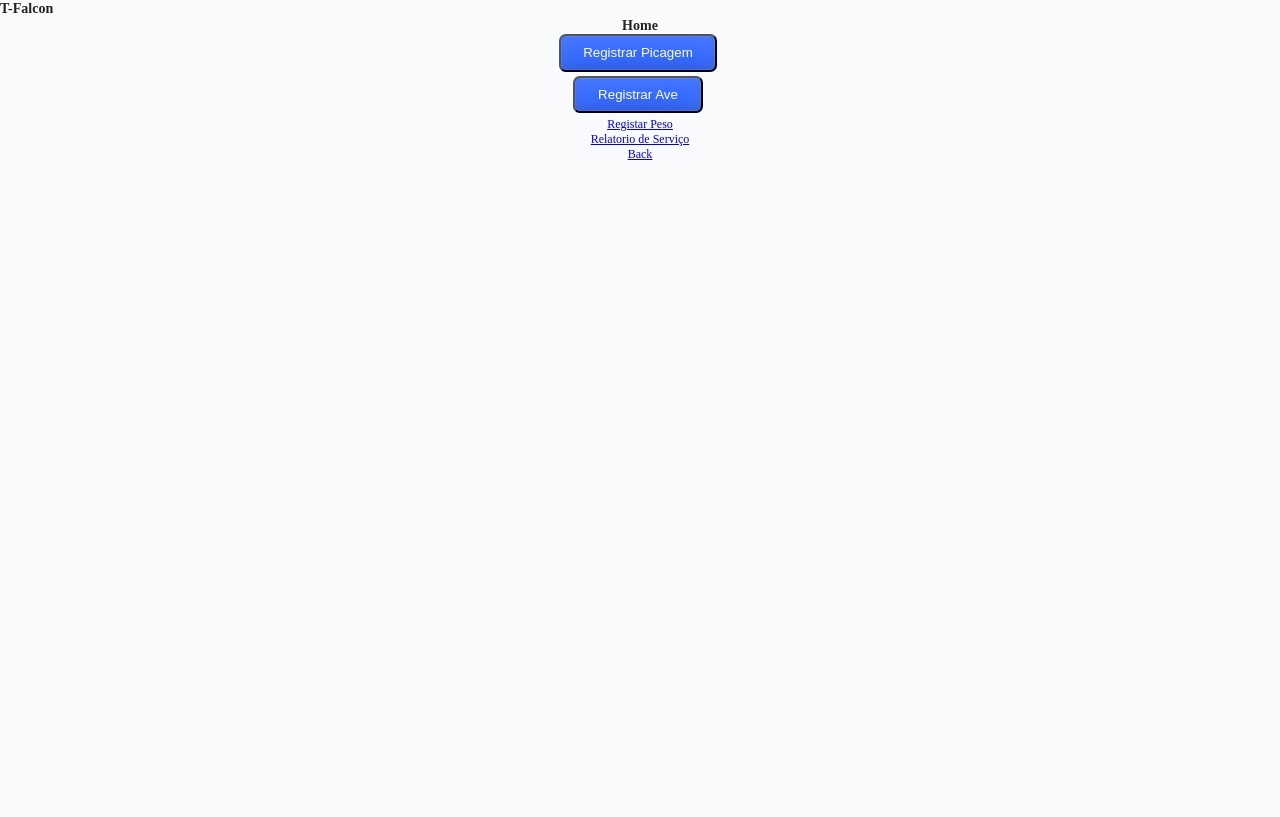
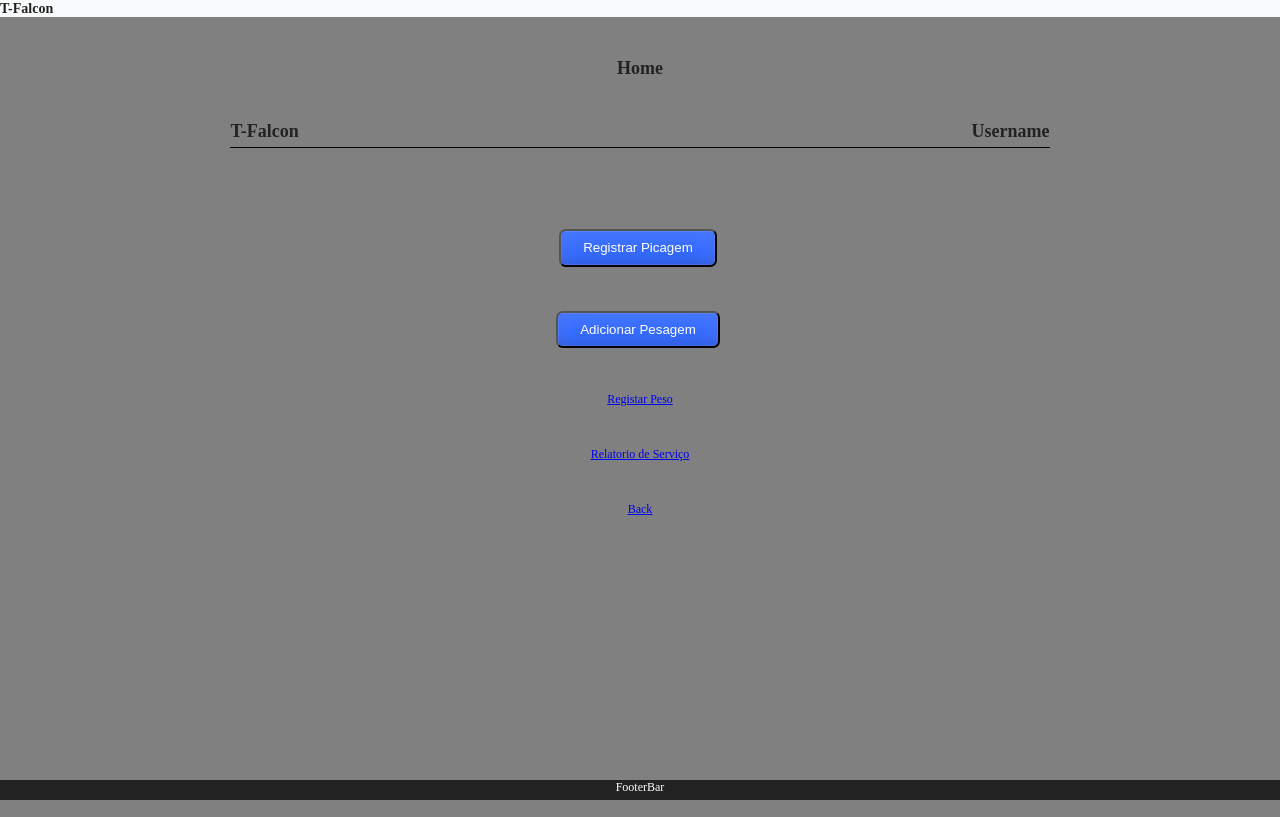
Before and after one commit to gandroide/t-falcon-app, a React (Create React App) app: page / in a window 1280 px wide. Built offline with nearby package versions, Linux system fonts and the light colour scheme; no server answers; the database is empty; a web font is replaced by a local one.

Commit message:
initial styles

```diff
--- a/src/App.tsx
+++ b/src/App.tsx
@@ -52,7 +52,7 @@ const App = () => {
     console.log(array);
   };
   // if (true) {
-  //   return <TForm fields={array} onSubmitCallback={onSubmit} />;
+  //   return <Login />;
   // }
 
   return (
--- /dev/null
+++ b/src/components/Footer/index.tsx
@@ -0,0 +1,6 @@
+import React from 'react';
+import { FooterContainer } from './styles';
+
+export const FooterBar = () => {
+  return <FooterContainer>FooterBar</FooterContainer>;
+};
--- /dev/null
+++ b/src/components/Footer/styles.ts
@@ -0,0 +1,12 @@
+import styled from 'styled-components';
+
+export const FooterContainer = styled.div`
+  position: fixed;
+  left: 0;
+  bottom: 0;
+  width: 100%;
+  background-color: ${({ theme }) => theme.palette.common.black};
+  color: white;
+  text-align: center;
+  height: 20px;
+`;
--- a/src/pages/birds/BirdsPage.tsx
+++ b/src/pages/birds/BirdsPage.tsx
@@ -1,5 +1,5 @@
 // import { child, onValue, push, ref, update, remove, query, equalTo, limitToFirst, get } from 'firebase/database';
-// import React, { useEffect, useState } from 'react';
+import React, { useEffect, useState } from 'react';
 // import { db } from '../../config/firebase';
 
 // const birdData = {
--- a/src/pages/home/Home.styles.ts
+++ b/src/pages/home/Home.styles.ts
@@ -2,8 +2,42 @@ import styled from 'styled-components';
 
 export const Container = styled.div`
   display: flex;
-  justify-content: space-around;
+  justify-content: space-between;
   align-items: center;
   flex-direction: column;
+  height: 100vh;
+  background-color: gray;
+`;
 
+export const MenuContainer = styled.div`
+  display: flex;
+  flex-direction: column;
+  justify-content: start;
+  align-items: center;
+  width: 100%;
+  height: 100%;
 `;
+
+export const TopBar = styled.div`
+  width: 80%;
+  display: flex;
+  justify-content: space-around;
+  flex-direction: column;
+  align-items: center;
+  padding: 20px 0 20px 0;
+  height: 30vh;
+`;
+
+export const TopBarInfo = styled.div`
+  display: flex;
+  justify-content: space-between;
+  align-items: center;
+  width: 80%;
+  border-bottom: 1px solid black;
+  padding-bottom: 5px;
+  margin-bottom: 20px;
+`;
+
+export const MenuItem = styled.div`
+  margin: 20px;
+`;
--- a/src/pages/home/Home.tsx
+++ b/src/pages/home/Home.tsx
@@ -1,10 +1,17 @@
 import { useContext, useEffect } from 'react';
 import { Link } from 'react-router-dom';
 import { Button } from '../../components/Button';
+import { FooterBar } from '../../components/Footer';
 import { app } from '../../config/firebase';
 import { ModalContext } from '../../context/Modal';
 import { SidepanelContext } from '../../context/Sidepanel';
-import { Container } from './Home.styles';
+import {
+  Container,
+  MenuContainer,
+  MenuItem,
+  TopBar,
+  TopBarInfo
+} from './Home.styles';
 
 const SidepanelChildren = () => {
   return (
@@ -53,13 +60,32 @@ export const Home = ({ setSelectClient, selectValue }: any) => {
 
   return (
     <Container>
-      <h3>Home</h3>
-      <Button onClick={onConfirmPicagemHandler}>Registrar Picagem</Button>
-      <Button onClick={onBirdRegisterHandler}>Registrar Ave</Button>
-      <Link to="/pesagem">Registar Peso</Link>
-      <Link to="/relatorio">Relatorio de Serviço</Link>
-      {/* <Select selected={selectValue} onChangeHandler={setSelectClient} options={clientes}></Select> */}
-      <Link to="/">Back</Link>
+      <TopBar>
+        <h2>Home</h2>
+        <TopBarInfo>
+          <h2>T-Falcon</h2>
+          <h2>Username</h2>
+        </TopBarInfo>
+      </TopBar>
+      <MenuContainer>
+        <MenuItem>
+          <Button onClick={onConfirmPicagemHandler}>Registrar Picagem</Button>
+        </MenuItem>
+        <MenuItem>
+          <Button onClick={onBirdRegisterHandler}>Adicionar Pesagem</Button>
+        </MenuItem>
+        <MenuItem>
+          <Link to="/pesagem">Registar Peso</Link>
+        </MenuItem>
+        <MenuItem>
+          <Link to="/relatorio">Relatorio de Serviço</Link>
+        </MenuItem>
+        {/* <Select selected={selectValue} onChangeHandler={setSelectClient} options={clientes}></Select> */}
+        <MenuItem>
+          <Link to="/">Back</Link>
+        </MenuItem>
+      </MenuContainer>
+      <FooterBar></FooterBar>
     </Container>
   );
 };
--- /dev/null
+++ b/src/pages/login/Login.styles.ts
@@ -0,0 +1,22 @@
+import styled from 'styled-components';
+
+export const Container = styled.div`
+  display: flex;
+  align-items: center;
+  justify-content: center;
+  flex-direction: column;
+  padding: 10px 0 10px 0;
+`;
+
+export const CircularContainer = styled.div`
+  height: 250px;
+  width: 250px;
+  overflow: hidden;
+`;
+
+export const InitialImage = styled.img`
+  width: 100%;
+  border-radius: 15% 30%;
+`;
+
+//the children for this container have make width: 100%
--- a/src/pages/login/index.tsx
+++ b/src/pages/login/index.tsx
@@ -1,7 +1,25 @@
-import React from 'react'
+import React from 'react';
+import { Button } from '../../components/Button';
+import { CircularContainer, Container, InitialImage } from './Login.styles';
 
 export const Login = () => {
   return (
-    <div>Login</div>
-  )
-}
+    <Container>
+      <CircularContainer>
+        <InitialImage src="./tfalcon.jpg" style={{ width: '100%' }} alt="" />
+      </CircularContainer>
+      <h3>Sign In</h3>
+      <Container>
+        <label htmlFor="">Email</label>
+        <input type="text" />
+      </Container>
+      <Container>
+        <label htmlFor="">Password</label>
+        <input type="password" />
+      </Container>
+      <Container>
+        <Button>Sign in</Button>
+      </Container>
+    </Container>
+  );
+};
```
Also changed, not shown: src/pages/login/tfalcon.jpg (added).
